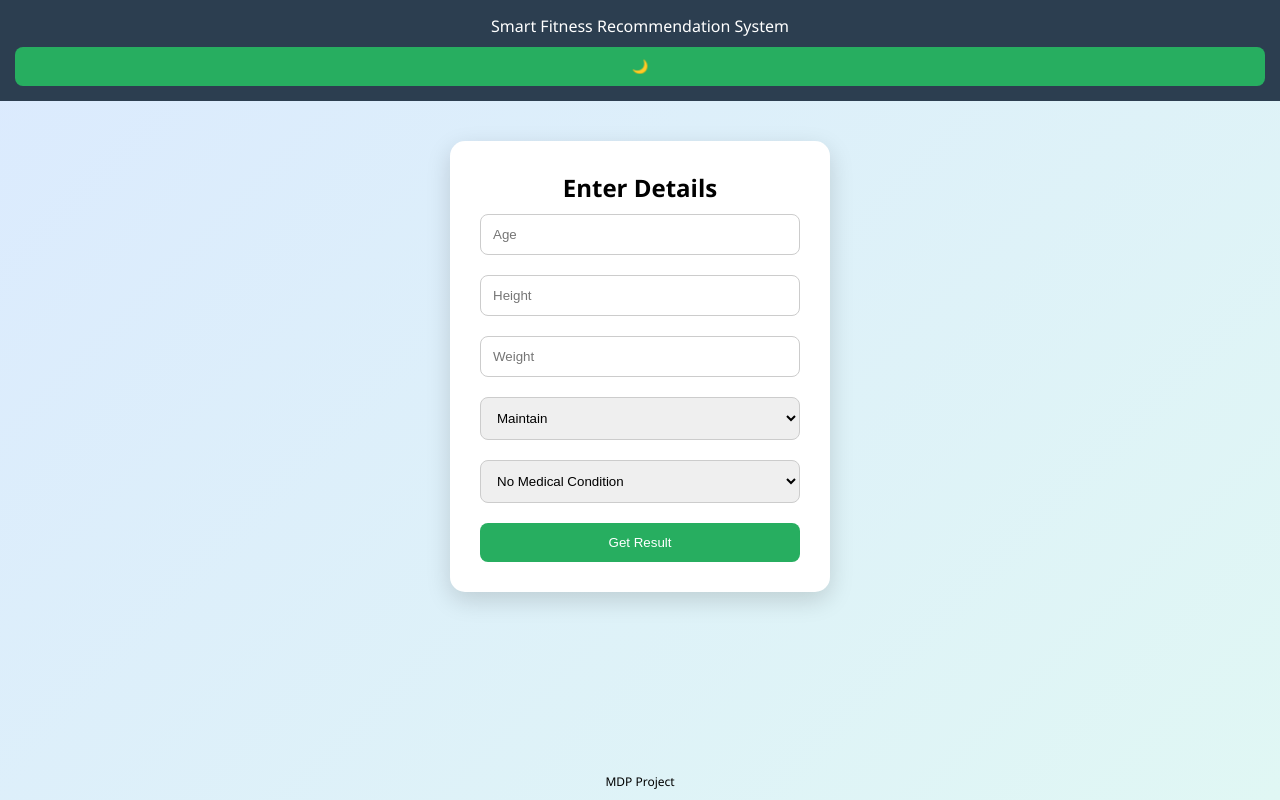
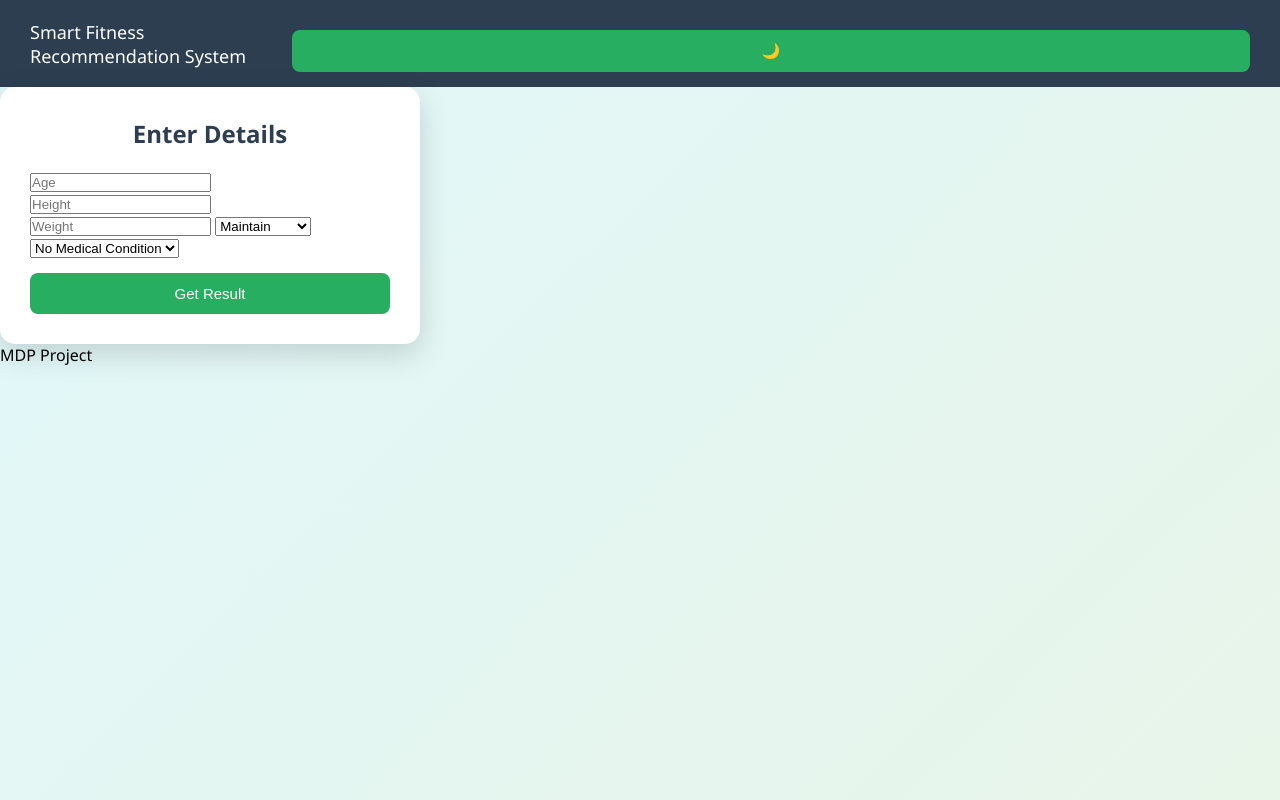
Before and after one commit to PreethiBose30/Smart-Fitness-Activity-Recommendation, a Flask app: page / in a window 1280 px wide. Run offline with Flask 3, Linux system fonts and the light colour scheme.

Commit message:
Update style.css

```diff
--- a/static/style.css
+++ b/static/style.css
@@ -6,62 +6,83 @@
 
 body {
     font-family: 'Segoe UI', sans-serif;
-    height: 100vh;
-    background: linear-gradient(135deg, #dbeafe, #e0f7f4);
-    display: flex;
-    flex-direction: column;
-    align-items: center;
+    background: linear-gradient(135deg, #e0f7fa, #e8f5e9);
+    min-height: 100vh;
 }
 
 /* HEADER */
 .header {
     width: 100%;
-    padding: 15px;
     background: #2c3e50;
     color: white;
-    text-align: center;
+    padding: 15px 30px;
+    display: flex;
+    justify-content: space-between;
+    align-items: center;
+    font-size: 18px;
 }
 
-/* DARK MODE */
-.dark {
-    background: #1e293b;
-    color: white;
+/* MAIN CENTERING */
+.main {
+    display: flex;
+    justify-content: center;
+    align-items: center;
+    height: calc(100vh - 70px);
 }
 
-/* FORM BOX */
+/* FORM CARD */
 .container {
-    margin-top: 40px;
-    width: 380px;
+    width: 420px;
     background: white;
     padding: 30px;
     border-radius: 15px;
-    text-align: center;
-    box-shadow: 0 8px 25px rgba(0,0,0,0.15);
+    box-shadow: 0 10px 30px rgba(0,0,0,0.15);
 }
 
-.dark .container {
-    background: #334155;
+/* TITLE */
+.container h2 {
+    text-align: center;
+    margin-bottom: 20px;
+    color: #2c3e50;
 }
 
-/* INPUTS */
-input, select {
-    width: 100%;
-    padding: 12px;
-    margin: 10px 0;
+/* FORM GROUP */
+.form-group {
+    margin-bottom: 15px;
+    display: flex;
+    flex-direction: column;
+}
+
+.form-group label {
+    margin-bottom: 5px;
+    font-size: 14px;
+    color: #555;
+}
+
+.form-group input,
+.form-group select {
+    padding: 10px;
     border-radius: 8px;
     border: 1px solid #ccc;
+    font-size: 14px;
 }
 
 /* BUTTON */
 button {
     width: 100%;
     padding: 12px;
-    margin-top: 10px;
+    margin-top: 15px;
     background: #27ae60;
     color: white;
     border: none;
     border-radius: 8px;
+    font-size: 15px;
     cursor: pointer;
+    transition: 0.2s;
+}
+
+button:hover {
+    background: #219150;
 }
 
 /* MODAL */
@@ -103,13 +136,13 @@ table {
 }
 
 th, td {
-    border: 1px solid #ccc;
+    border: 1px solid #ddd;
     padding: 8px;
+    text-align: center;
 }
 
-/* FOOTER */
-.footer {
-    margin-top: auto;
-    padding: 10px;
-    font-size: 12px;
+/* ANIMATION */
+@keyframes popup {
+    from { transform: scale(0.7); opacity: 0; }
+    to { transform: scale(1); opacity: 1; }
 }
```
Also changed, not shown: other parts of static/style.css (+21 -9 lines).
